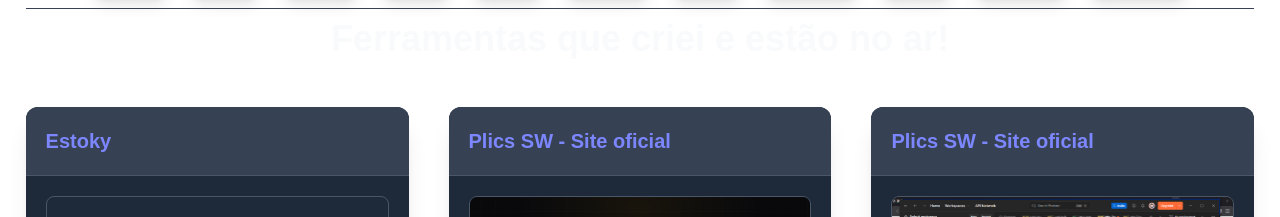
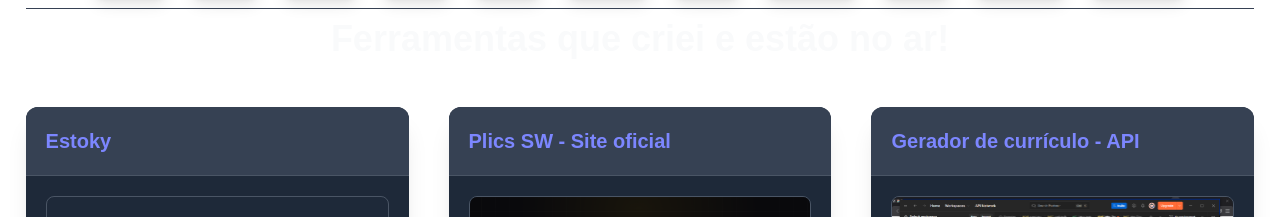
Before and after one commit to eliezer-dev-software-enginner/eliezer-dev, a Next.js app: page / in a window 1280 px wide. Shown: the part 842-1059 px from the top of the page. Built offline with nearby package versions, Linux system fonts and the light colour scheme.

Commit message:
added node.js project

```diff
--- a/app/data.ts
+++ b/app/data.ts
@@ -52,7 +52,7 @@
     coverAlt: 'Imagem de fundo de requisição feita para o backend',
     description:
       'Aplicação backend criada para automatizar a criação de currículos especificos pra cada vaga localmente. Quanto ao backend, eu faço uso de NodeJs + Typescript + Docker para conteinizaração e replicabilidade. E pra geração de curriculos acontecer de fato, tenho integrações com Gemini e Grok',
-    title: 'Plics SW - Site oficial',
+    title: 'Gerador de currículo - API',
     btnText: 'Assistir funcionamento',
     href: 'https://www.linkedin.com/posts/eliezersoftwareenginner_vagas-ia-desenvolvedor-activity-7435000476271763456-ba-1?utm_source=share&utm_medium=member_desktop&rcm=ACoAADk2kUsBzm-Car7e9AYeGn6Fydi7QyEHOBI',
     techs: ['Node.js', 'Typescript', 'Docker', 'IA', 'Gemini', 'Grok'],
```
